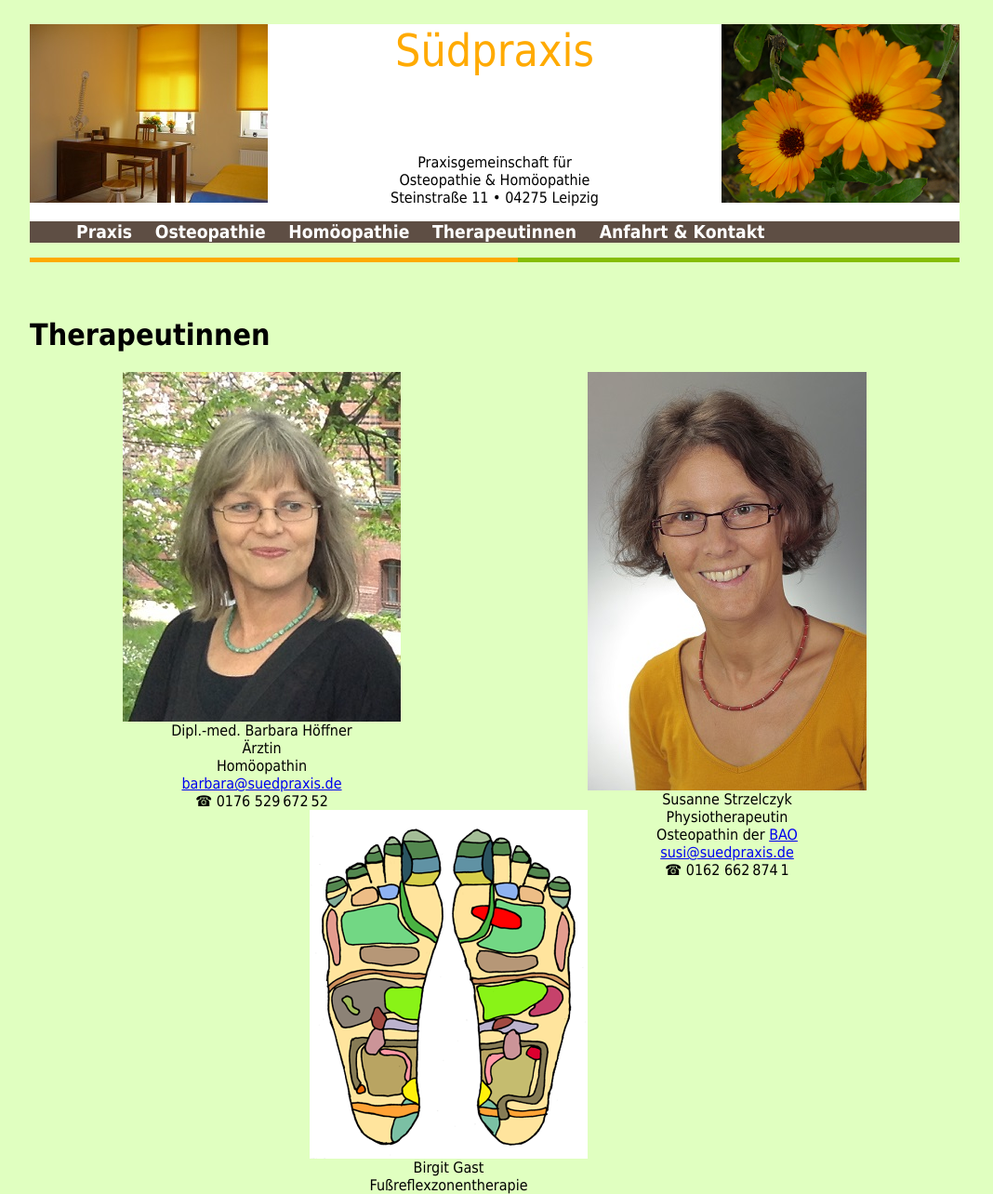
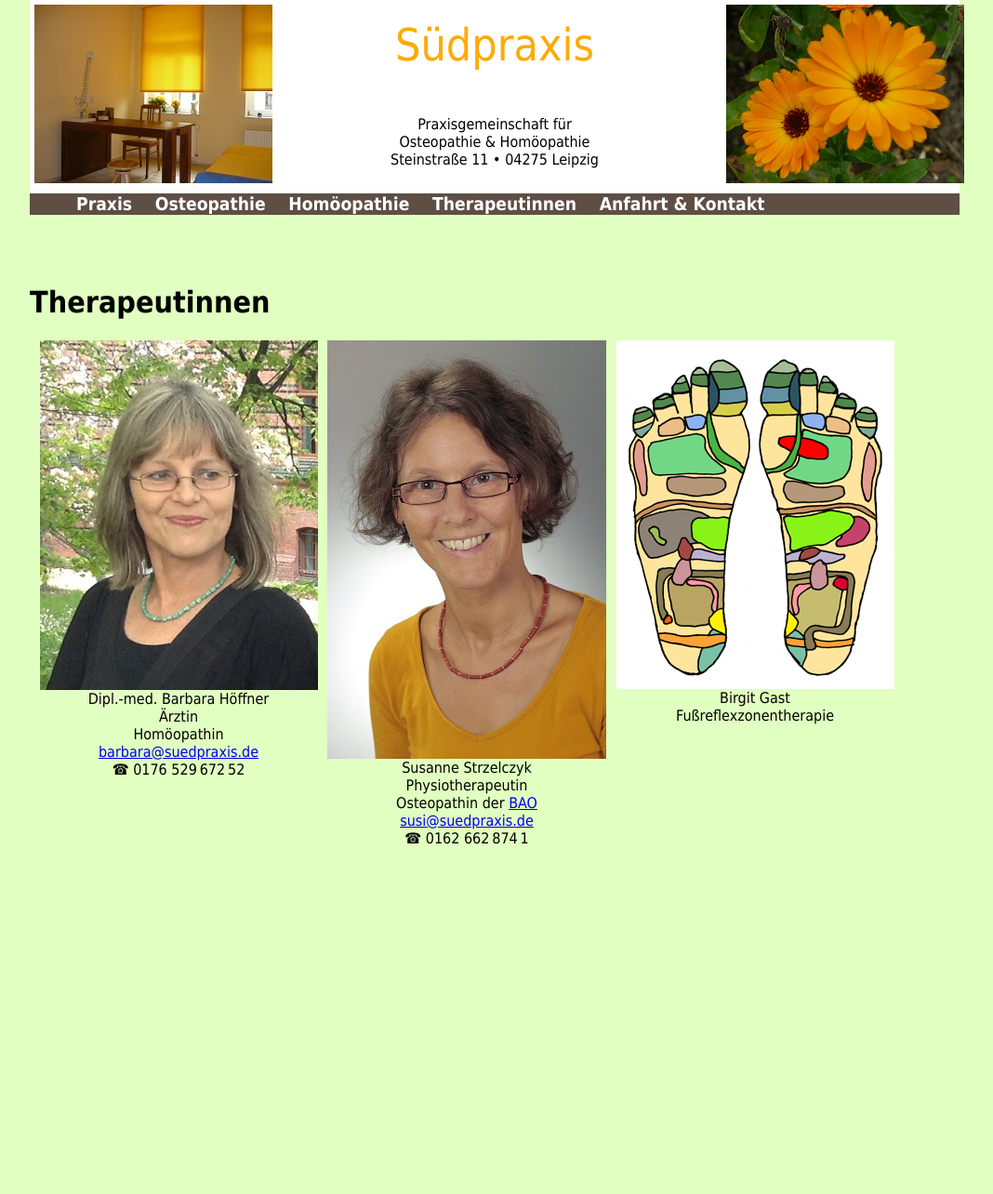
Before and after one commit to KonradHoeffner/suedpraxis.de, a PHP site: page /therapeutinnen.php in a window 1280 px wide. Shown: the whole page at 93% size, without its empty margins (108-1176 px from the left). After the commit the page ends 908 px from the top, so only its background shows below. Run offline with PHP 8.4, Linux system fonts and the light colour scheme.

Commit message:
Layout uploadable now.

```diff
--- a/homoeopathie.php
+++ b/homoeopathie.php
@@ -1,10 +1,10 @@
 <?php include 'include/header_head.php'; ?>
 <title>Südpraxis Leipzig: Homöopathie</title>
 </head>
-<body>
+
 <?php include 'include/header_body.php'; ?>
 <div id="wrapper">
-<div id="spaltegelb" style="width:36%;"></div><div id="spaltegruen" style="width:64%;"></div>
+<!--<div id="spaltegelb" style="width:36%;"></div><div id="spaltegruen" style="width:64%;"></div>-->
 <div align="center" style="padding:10px;"><img src="img/homoeopathie.jpg"/></div>
 <h1>Homöopathie</h1>
 Die klassische Homöopathie basiert auf der wissenschaftlichen Arbeit von Dr. Samuel
@@ -15,5 +15,5 @@ Grundlage der Behandlung ist eine genaue Anamnese.
 Sehr wichtig ist auch Ihre  Beobachtung der Symptomatik vor und nach der Mittelgabe.
 </div>
 <?php include 'include/footer.php'; ?>
-</body>
+</>
 </html>
--- a/include/header_body.php
+++ b/include/header_body.php
@@ -2,28 +2,27 @@
 <header class="mainHeader">
 <div id="head">
 <div style="float:left;">
-<img src="img/praxis.jpg" alt="Foto der Praxis" title="" align="top">
+<img src="img/praxis.jpg" class="logo" alt="Foto der Praxis" title="">
 </div>
 <div style="float:right;">
-<img src="img/logo.png" alt="Logo der Suedpraxis" title="" align="top">
+<img src="img/logo.png" class="logo" alt="Logo der Suedpraxis" title="">
 </div>
-<!--<div style="padding-top:50px;">-->
+<div>
 <center>
-<p style="font-size:3em; margin-left: auto; margin-right: auto;" class="orangetext">Südpraxis</p>
-<br/>
-<p>Praxisgemeinschaft für</br>
-Osteopathie & Homöopathie</br>
+<p style="font-size:3em;padding-top:2%; margin-left: auto; margin-right: auto;" class="orangetext">Südpraxis</p>
+<p>Praxisgemeinschaft für<br/>
+Osteopathie & Homöopathie<br/>
 Steinstraße 11 • 04275 Leipzig</p>
 </center>
 
-<!--
+<?php /*
 <table>
 <tr><td>Osteopathie</td><td>0162 662&thinsp;874&thinsp;1</td></tr>
 <tr><td>Homöopathie</td><td>0176 529&thinsp;672&thinsp;52</td></tr>
 <table>
--->
+*/?>
 </div>
-
+</div>
 <nav>
 <ul>
 <!--<li class="current">-->
--- a/include/header_head.php
+++ b/include/header_head.php
@@ -10,9 +10,8 @@
 
 <!--<link rel="icon" type="image/png" href="img/favicon.png">-->
 
-
 <link href="include/suedpraxis.css" rel="stylesheet" type="text/css">
-<!--
+<?php /*
 <link rel="stylesheet" type="text/css" href="include/superfish.css" media="screen">
 <link rel="stylesheet" href="include/jquery.css" type="text/css" media="screen">
 		<script src="include/ga.js" async="" type="text/javascript"></script>
@@ -30,11 +29,9 @@
 
 		$(document).ready(function() {
 
-	/* This is basic - uses default settings */
 
 	$("a#single_image").fancybox();
 
-	/* Using custom settings */
 
 	$("a#inline").fancybox({
 		'width'				: 348,
@@ -44,7 +41,6 @@
 		'hideOnContentClick': true
 	});
 
-	/* Apply fancybox to multiple items */
 
 	$("a.group").fancybox({
 		'transitionIn'	:	'elastic',
@@ -57,7 +53,5 @@
 	 jQuery('ul.sf-menu').superfish();
 });
 
-
-
 </script>
--->
+*/?>
--- a/include/suedpraxis.css
+++ b/include/suedpraxis.css
@@ -8,13 +8,14 @@ body
  font-family:Tahoma, Geneva, sans-serif;
  max-width:1000px;
  clear:both;
- padding:2%;
  margin: 0 auto;
 }
 
 #head
 {
  min-width: 800px;
+ min-height:192px;
+ padding-bottom:0px;
 }
 
 .mainHeader
@@ -84,3 +85,16 @@ h1,h2,h3,h4
         height:5px;
         background-color: #85BD04;
 }
+
+.logo
+{
+ padding:2%;
+}
+
+.therapeut
+{
+ float:left;
+ height:550px;
+ width:300px;
+ padding-left:1%;
+}
--- a/kontakt.php
+++ b/kontakt.php
@@ -33,9 +33,9 @@
 </head>
 <?php include 'include/header_body.php'; ?>
 
-<body onload="initialize()" onunload="GUnload()">
+<onload="initialize()" onunload="GUnload()">
 <div id="wrapper">
-<div id="spaltegelb" style="width:64%;"></div><div id="spaltegruen" style="width:36%;"></div>
+<!--<div id="spaltegelb" style="width:64%;"></div><div id="spaltegruen" style="width:36%;"></div>-->
 
 <p>&nbsp;</p>
 <center>
@@ -86,5 +86,5 @@ zu den Fahrplänen der LVB</a>
 </div>
 
 <?php include 'include/footer.php'; ?>
-</body>
+</>
 </html>
--- a/therapeutinnen.php
+++ b/therapeutinnen.php
@@ -1,11 +1,11 @@
 <?php include 'include/header_head.php'; ?>
 <title>Südpraxis Leipzig: Therapeutinnen</title>
 </head>
-<body>
+
 <?php include 'include/header_body.php'; ?>
 
 <div id="wrapper">
-<div id="spaltegelb" style="width:52.5%;"></div><div id="spaltegruen" style="width:47.5%;"></div>
+<!--<div id="spaltegelb" style="width:52.5%;"></div><div id="spaltegruen" style="width:47.5%;"></div>-->
 <!-- Emailadressen -->
 <div style="width:100%;">
 &nbsp;
@@ -14,38 +14,37 @@
 <!-- ******************* -->
 <br/>
 <h1>Therapeutinnen</h1>
-
-<div style="float:left;margin-left:100px">
+<div class="therapeut">
 <center>
-<img src="img/barbara.jpg"></br>
-Dipl.-med. Barbara Höffner</br>
-Ärztin</br>
-Homöopathin</br>
-<a href='mailt&#111;&#58;barba&#37;72&#97;%40&#115;%75&#101;&#37;&#54;4&#112;ra%78%&#54;9s&#46;d%&#54;5'>barba&#114;a&#64;suedpr&#97;xi&#115;&#46;de</a></br>
+<img src="img/barbara.jpg"><br/>
+Dipl.-med. Barbara Höffner<br/>
+Ärztin<br/>
+Homöopathin<br/>
+<a href='mailt&#111;&#58;barba&#37;72&#97;%40&#115;%75&#101;&#37;&#54;4&#112;ra%78%&#54;9s&#46;d%&#54;5'>barba&#114;a&#64;suedpr&#97;xi&#115;&#46;de</a><br/>
 &#x260E 0176 529&thinsp;672&thinsp;52
 </center>
 </div>
 
-<div style="float:right;margin-right:100px;margin-bottom:100px">
+<div class="therapeut">
 <img src="img/susi.jpg">
 <center>
-Susanne Strzelczyk</br>
-Physiotherapeutin</br>
-Osteopathin der <a href="http://www.bao-osteopathie.de/">BAO</a></br>
-<a href='ma&#105;lto&#58;%73u%73i&#64;s%75e&#100;p&#114;&#37;61%7&#56;is&#46;%64e'>sus&#105;&#64;sued&#112;r&#97;xis&#46;de</a></br>
+Susanne Strzelczyk<br/>
+Physiotherapeutin<br/>
+Osteopathin der <a href="http://www.bao-osteopathie.de/">BAO</a><br/>
+<a href='ma&#105;lto&#58;%73u%73i&#64;s%75e&#100;p&#114;&#37;61%7&#56;is&#46;%64e'>sus&#105;&#64;sued&#112;r&#97;xis&#46;de</a><br/>
 &#x260E 0162 662&thinsp;874&thinsp;1
 </center>
 </div>
 
-<div style="float:right;margin:0 auto">
+<div class="therapeut">
 <center>
-<img src="img/fuss.png"></br>
-Birgit Gast</br>
-Fußreflexzonentherapie</br>
+<img src="img/fuss.png"><br/>
+Birgit Gast<br/>
+Fußreflexzonentherapie<br/>
 </center>
 </div>
 <!--Fußbild von http://commons.wikimedia.org/wiki/File:Foot_chart1.png  -->
 </div>
 <?php include 'include/footer.php'; ?>
-</body>
+</>
 </html>
```
Also changed, not shown: index.php (+10 -10 lines), osteopathie.php (+4 -4 lines).
